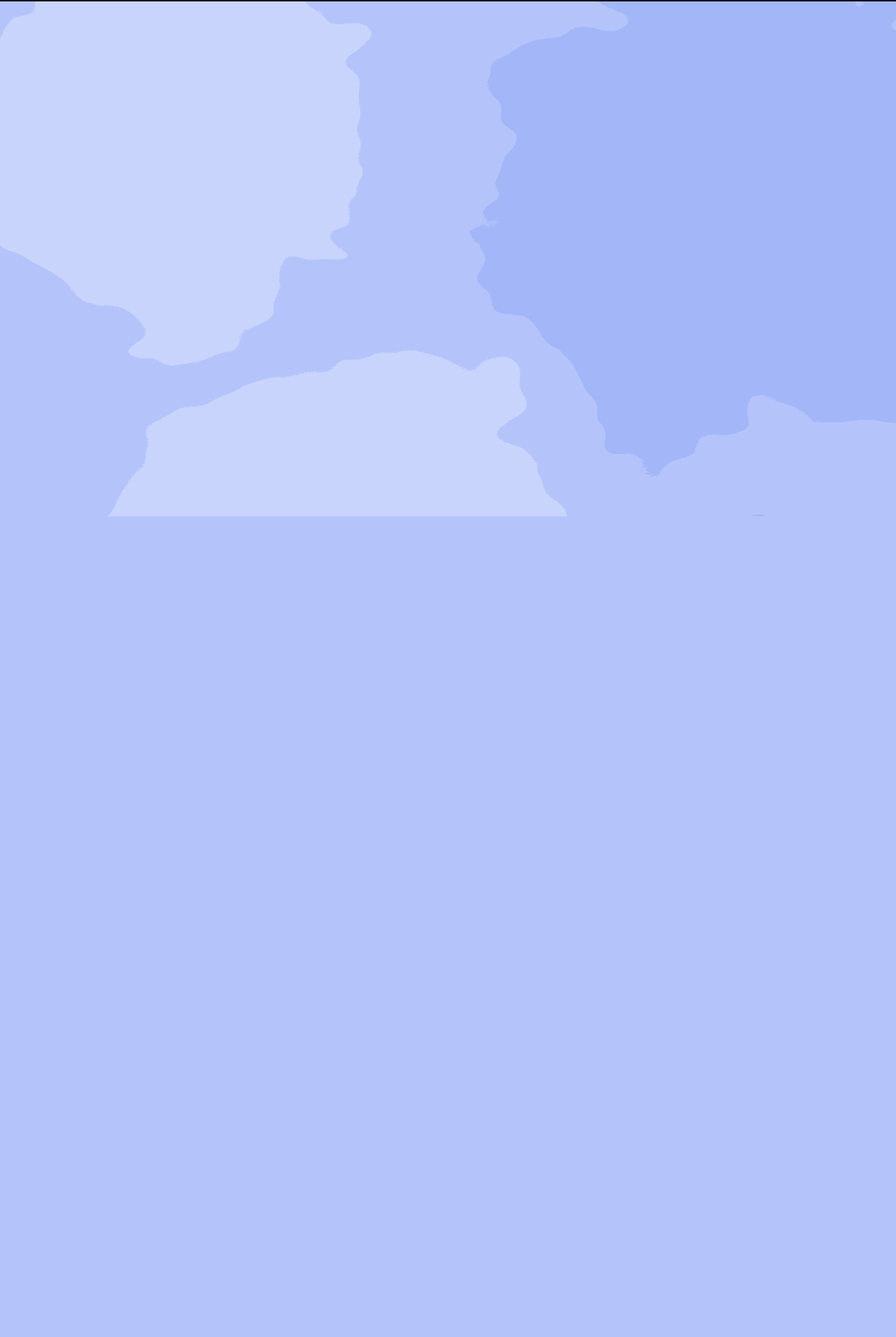
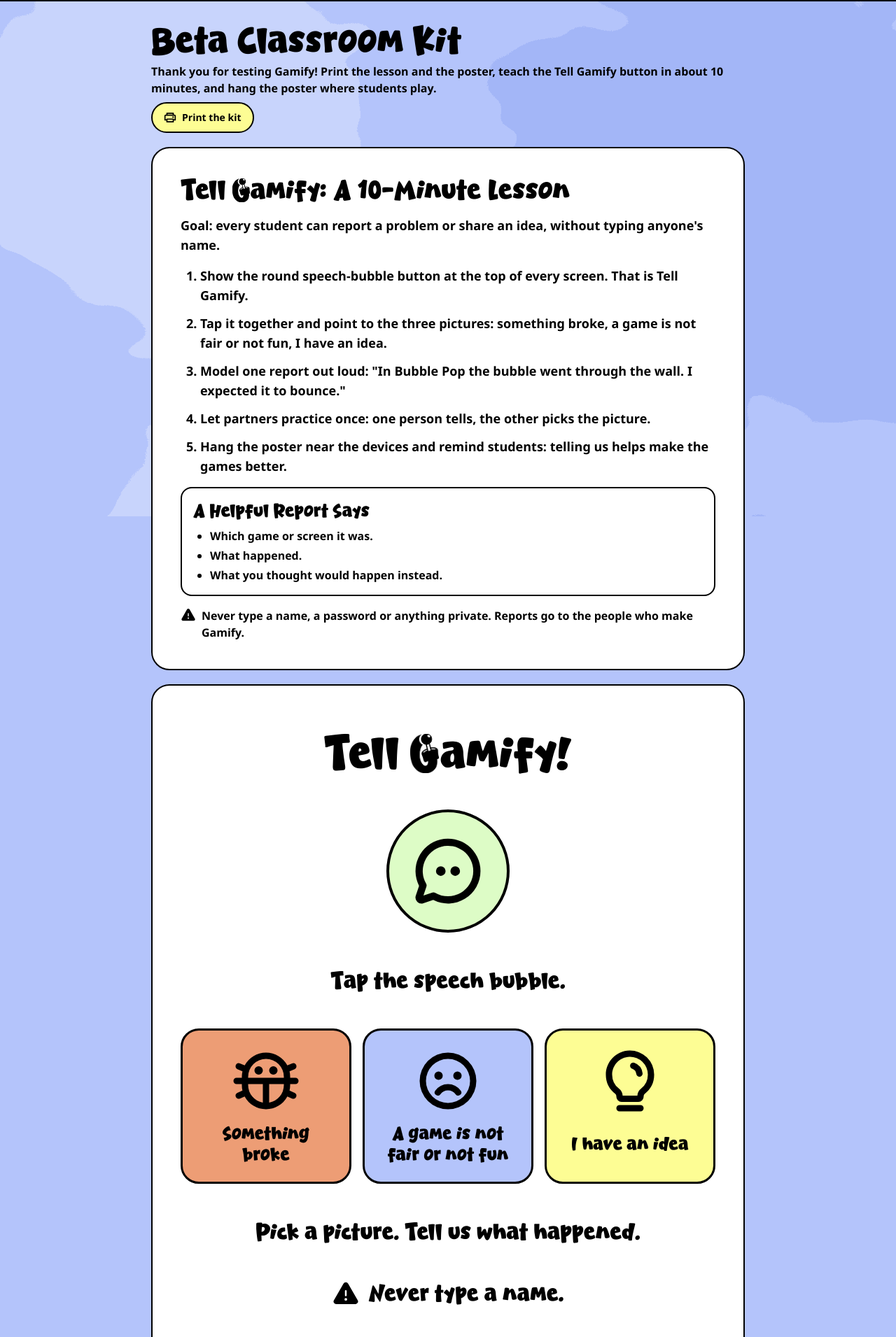
Before and after one commit to vermontliteracynetwork/Gamify, a React (Vite) app: page /beta-kit in a window 1280 px wide. Shown: the part 62-1973 px from the top of the page at 70% size. Before the commit the page ends 800 px from the top, so only its background shows below. Built offline with nearby package versions, Linux system fonts and the light colour scheme.

Commit message:
Beta classroom kit (printable Tell Gamify lesson and student poster, linked from Help); beta tester agreement draft for the attorney
Co-Authored-By: Claude Opus 5.5 <noreply@anthropic.com>
Claude-Session: https://claude.ai/code/session_018noSbhk8N5U5UGqd8yvjLa

```diff
--- a/src/App.tsx
+++ b/src/App.tsx
@@ -43,6 +43,7 @@ const AccountPage = lazy(() => import('./teacher/AccountPage'));
 const CheckInPage = lazy(() => import('./beta/CheckInPage'));
 const DesignPage = lazy(() => import('./student/DesignPage'));
 const ResearchPage = lazy(() => import('./public/ResearchPage'));
+const BetaKitPage = lazy(() => import('./public/BetaKitPage'));
 const WaysList = lazy(() => import('./public/WaysPage').then((m) => ({ default: m.WaysList })));
 const WaysPost = lazy(() => import('./public/WaysPage').then((m) => ({ default: m.WaysPost })));
 const HelpPage = lazy(() => import('./public/InfoPages').then((m) => ({ default: m.HelpPage })));
@@ -71,6 +72,7 @@ function AnimatedRoutes() {
           <Route path="/it" element={<ItPage />} />
           <Route path="/help" element={<HelpPage />} />
           <Route path="/research" element={<ResearchPage />} />
+          <Route path="/beta-kit" element={<BetaKitPage />} />
           <Route path="/ways" element={<WaysList />} />
           <Route path="/ways/:slug" element={<WaysPost />} />
           <Route path="/join" element={<JoinPage />} />
--- a/src/i18n/en.ts
+++ b/src/i18n/en.ts
@@ -1019,6 +1019,26 @@ export const en = {
   'owner.growthNone': 'Nothing to act on right now.',
   'owner.growthNote': 'Tips from this device\'s numbers for now; with cloud accounts they cover every teacher, with names and a contact button.',
   'reports.kept': 'Remembered a week later',
+  'kit.title': 'Beta Classroom Kit',
+  'kit.sub': 'Thank you for testing Gamify! Print the lesson and the poster, teach the Tell Gamify button in about 10 minutes, and hang the poster where students play.',
+  'kit.print': 'Print the kit',
+  'kit.lessonTitle': 'Tell Gamify: A 10-Minute Lesson',
+  'kit.lessonGoal': 'Goal: every student can report a problem or share an idea, without typing anyone\'s name.',
+  'kit.step.1': 'Show the round speech-bubble button at the top of every screen. That is Tell Gamify.',
+  'kit.step.2': 'Tap it together and point to the three pictures: something broke, a game is not fair or not fun, I have an idea.',
+  'kit.step.3': 'Model one report out loud: "In Bubble Pop the bubble went through the wall. I expected it to bounce."',
+  'kit.step.4': 'Let partners practice once: one person tells, the other picks the picture.',
+  'kit.step.5': 'Hang the poster near the devices and remind students: telling us helps make the games better.',
+  'kit.goodTitle': 'A Helpful Report Says',
+  'kit.good.1': 'Which game or screen it was.',
+  'kit.good.2': 'What happened.',
+  'kit.good.3': 'What you thought would happen instead.',
+  'kit.privacy': 'Never type a name, a password or anything private. Reports go to the people who make Gamify.',
+  'kit.posterTitle': 'Tell Gamify!',
+  'kit.posterTap': 'Tap the speech bubble.',
+  'kit.posterTell': 'Pick a picture. Tell us what happened.',
+  'kit.posterNoNames': 'Never type a name.',
+  'help.betaKit': 'Beta teachers: print the classroom kit (a 10-minute Tell Gamify lesson and a student poster).',
   'owner.feedback': 'Tell Gamify reports',
   'owner.usage': 'Usage',
   'owner.openThemes': 'Open the Theme Builder',
--- /dev/null
+++ b/src/public/BetaKitPage.tsx
@@ -0,0 +1,55 @@
+import { Bug, ChatCircleDots, Lightbulb, Printer, SmileySad, Warning } from '@phosphor-icons/react';
+import { t } from '../i18n';
+import type { StringKey } from '../i18n/en';
+import { buttonClasses } from '../ui/kit';
+import Title from '../ui/Title';
+
+// The beta classroom kit (development plan Part 5A): a one-page teacher
+// lesson for the Tell Gamify button and a student poster, both printable on
+// letter paper. Pictures first, so pre-readers can use the poster.
+const CHOICES = [
+  { icon: Bug, key: 'tell.bug', color: '#ed9d75' },
+  { icon: SmileySad, key: 'tell.problem', color: '#b4c4fb' },
+  { icon: Lightbulb, key: 'tell.idea', color: '#fdfd94' },
+] as const;
+
+export default function BetaKitPage() {
+  return (
+    <main className="max-w-4xl mx-auto px-4 sm:px-6 pt-8 pb-10 grid gap-5">
+      <div className="no-print grid gap-2">
+        <h1 className="title-bubble text-4xl sm:text-5xl"><Title text={t('kit.title')} /></h1>
+        <p className="font-bold">{t('kit.sub')}</p>
+        <button type="button" onClick={() => window.print()} className={buttonClasses('primary', 'justify-self-start hover-pop')}><Printer weight="bold" size={18} />{t('kit.print')}</button>
+      </div>
+
+      <section className="template-page bg-white border-[2.5px] border-border rounded-panel p-10 grid gap-4 content-start" aria-label={t('kit.lessonTitle')}>
+        <h2 className="font-display text-4xl"><Title text={t('kit.lessonTitle')} /></h2>
+        <p className="font-bold text-lg">{t('kit.lessonGoal')}</p>
+        <ol className="grid gap-3 pl-7 m-0 list-decimal text-lg font-semibold">
+          {[1, 2, 3, 4, 5].map((n) => <li key={n}>{t(`kit.step.${n}` as StringKey)}</li>)}
+        </ol>
+        <div className="rounded-input border-[2px] border-border p-4 grid gap-2">
+          <p className="font-display text-2xl">{t('kit.goodTitle')}</p>
+          <ul className="grid gap-1 pl-6 m-0 list-disc font-semibold">{[1, 2, 3].map((n) => <li key={n}>{t(`kit.good.${n}` as StringKey)}</li>)}</ul>
+        </div>
+        <p className="font-bold flex gap-2 items-start"><Warning weight="fill" size={22} className="shrink-0" aria-hidden="true" />{t('kit.privacy')}</p>
+      </section>
+
+      <section className="template-page bg-white border-[2.5px] border-border rounded-panel p-10 grid gap-6 content-evenly justify-items-center text-center min-h-[10in]" aria-label={t('kit.posterTitle')}>
+        <h2 className="font-display text-6xl"><Title text={t('kit.posterTitle')} /></h2>
+        <span className="w-44 h-44 rounded-full border-[4px] border-border bg-[#ddfcc6] flex items-center justify-center"><ChatCircleDots weight="bold" size={110} aria-hidden="true" /></span>
+        <p className="font-display text-3xl">{t('kit.posterTap')}</p>
+        <div className="grid grid-cols-3 gap-4 w-full">
+          {CHOICES.map(({ icon: Icon, key, color }) => (
+            <div key={key} className="rounded-panel border-[3px] border-border p-6 grid justify-items-center gap-3" style={{ background: color }}>
+              <Icon weight="bold" size={96} aria-hidden="true" />
+              <span className="font-display text-2xl leading-tight">{t(key)}</span>
+            </div>
+          ))}
+        </div>
+        <p className="font-display text-3xl">{t('kit.posterTell')}</p>
+        <p className="font-display text-3xl flex items-center gap-3"><Warning weight="fill" size={40} aria-hidden="true" />{t('kit.posterNoNames')}</p>
+      </section>
+    </main>
+  );
+}
--- a/src/public/InfoPages.tsx
+++ b/src/public/InfoPages.tsx
@@ -1,10 +1,13 @@
+import { Link } from 'react-router-dom';
+import { Printer } from '@phosphor-icons/react';
+import { buttonClasses } from '../ui/kit';
 import { t } from '../i18n';
 import type { StringKey } from '../i18n/en';
 import Title from '../ui/Title';
 import PublicFooter from './PublicFooter';
 
 // Plain information pages for schools: the IT allow-list and help.
-function InfoPage({ title, sub, sections }: { title: string; sub: string; sections: { h: StringKey; items: StringKey[] }[] }) {
+function InfoPage({ title, sub, sections, extra }: { title: string; sub: string; sections: { h: StringKey; items: StringKey[] }[]; extra?: React.ReactNode }) {
   return (
     <>
       <main className="max-w-3xl mx-auto px-4 sm:px-6 pt-10 grid gap-5">
@@ -16,6 +19,7 @@ function InfoPage({ title, sub, sections }: { title: string; sub: string; sectio
             <ul className="grid gap-2 list-disc pl-5 m-0">{s.items.map((k) => <li key={k} className="font-semibold">{t(k, { host: window.location.host })}</li>)}</ul>
           </section>
         ))}
+        {extra}
       </main>
       <PublicFooter />
     </>
@@ -36,5 +40,5 @@ export function HelpPage() {
     { h: 'help.students', items: ['help.students.1', 'help.students.2', 'help.students.3'] },
     { h: 'help.supports', items: ['help.supports.1', 'help.supports.2', 'help.supports.3'] },
     { h: 'help.trouble', items: ['help.trouble.1', 'help.trouble.2', 'help.trouble.3'] },
-  ]} />;
+  ]} extra={<Link to="/beta-kit" className={buttonClasses('secondary', 'justify-self-start hover-pop')}><Printer weight="bold" size={18} />{t('help.betaKit')}</Link>} />;
 }
--- a/src/ui/pageTitle.ts
+++ b/src/ui/pageTitle.ts
@@ -11,6 +11,7 @@ const PAGES: [RegExp, string][] = [
   [/^\/help/, 'Help'],
   [/^\/ways/, 'Ways to use Gamify'],
   [/^\/research/, 'Research'],
+  [/^\/beta-kit/, 'Beta classroom kit'],
   [/^\/join/, 'Join a game'],
   [/^\/show\//, 'Join code'],
   [/^\/play/, 'All games'],
```
Also changed, not shown: 2 other files (tests, documents, lock files or other folders).
